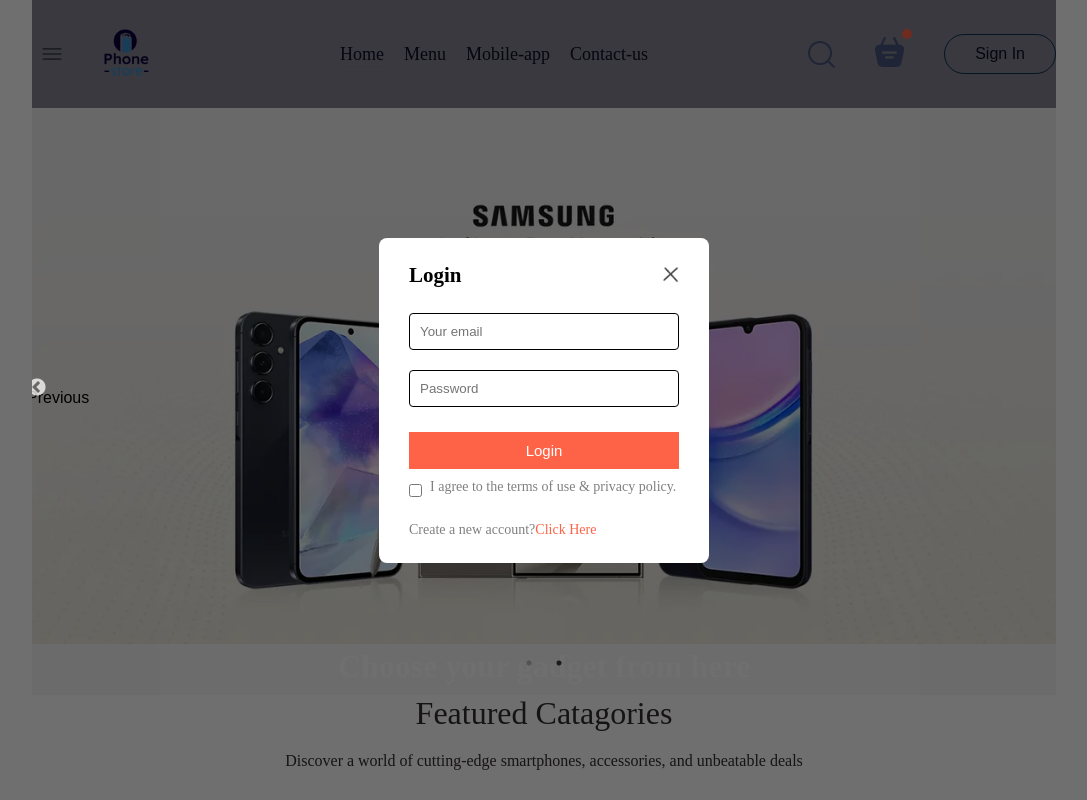
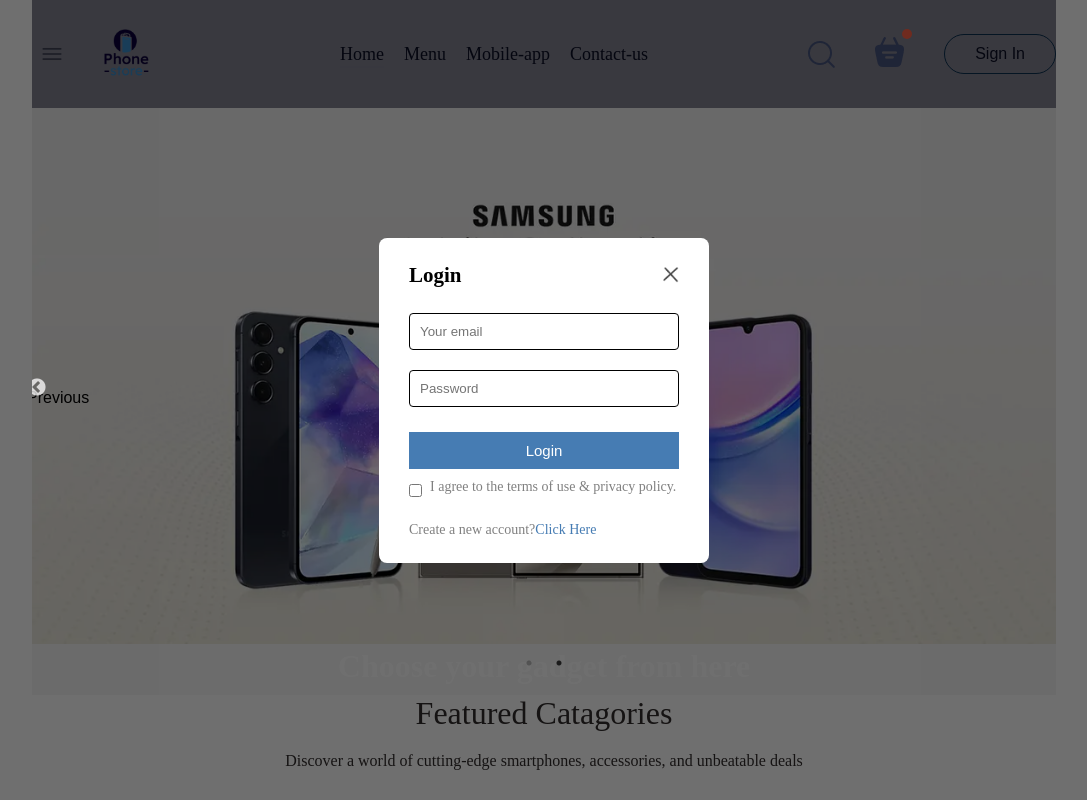
Before and after one commit to hridi1912/FoodBite, a React (Vite) app in the folder frontend/: page / in a window 1280 px wide. Both pictures are taken after a click on the button "Sign In". Shown: the top 800 px of the page, without its empty margins (96-1183 px from the left). Built offline with nearby package versions, Linux system fonts and the light colour scheme.

Commit message:
new commit2

```diff
--- a/frontend/src/components/LoginPopup/LoginPopup.css
+++ b/frontend/src/components/LoginPopup/LoginPopup.css
@@ -45,7 +45,7 @@
     padding: 10px;
     border-color: 4px;
     color:white;
-    background-color: tomato;
+    background-color: rgb(70, 124, 179);
     font-size: 15px;
     cursor: pointer;
 }
@@ -59,7 +59,7 @@
     margin-top: 5px;
 }
 .login-popup p span {
-    color: tomato;
+    color: rgb(70, 124, 179);
     font-weight: 500;
     cursor: pointer;
 }
```
